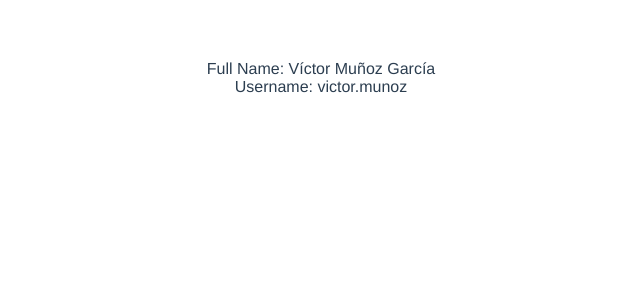
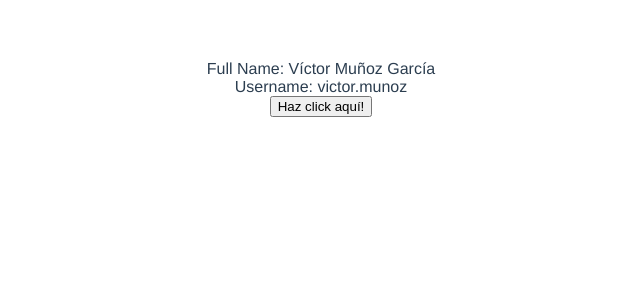
Before and after one commit to vimaik/curso_de_vuejs_componentes_y_composition_api_platzi, a Vue app: page / in a window 1280 px wide. Shown: the top 300 px of the page, without its empty margins (319-959 px from the left). Built offline with nearby package versions, Linux system fonts and the light colour scheme.

Commit message:
20. Template Refs en Composition API

```diff
--- a/src/components/Home.vue
+++ b/src/components/Home.vue
@@ -1,10 +1,11 @@
 <template>
   <div>Full Name: {{ fullName }}</div>
   <div>Username: {{ userName }}</div>
+  <button ref="btn">Haz click aquí!</button>
 </template>
 
 <script>
-import { toRefs, computed, inject } from "vue";
+import { ref, toRefs, computed, inject, watch } from "vue";
 
 export default {
   props: {
@@ -39,9 +40,18 @@ export default {
       fullName,
     });
 
+    const btn = ref(null);
+
+    console.log("btn.value: ", btn.value);
+
+    watch(btn, (valor) => {
+      console.log("btn.value: ", valor);
+    });
+
     return {
       fullName,
       userName,
+      btn,
     };
   },
 };
```
